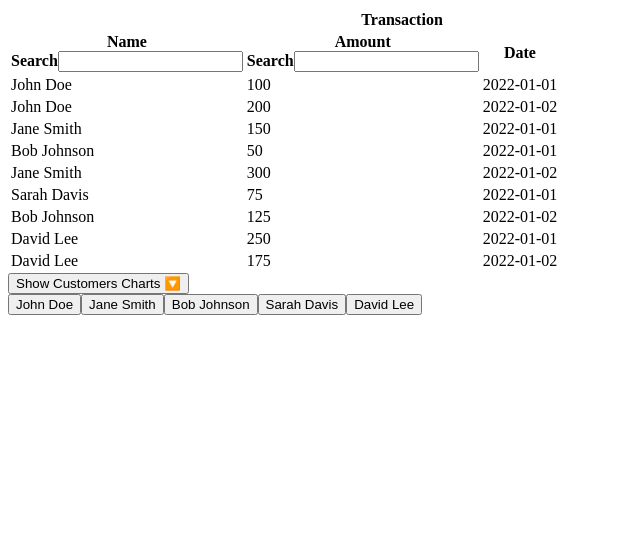
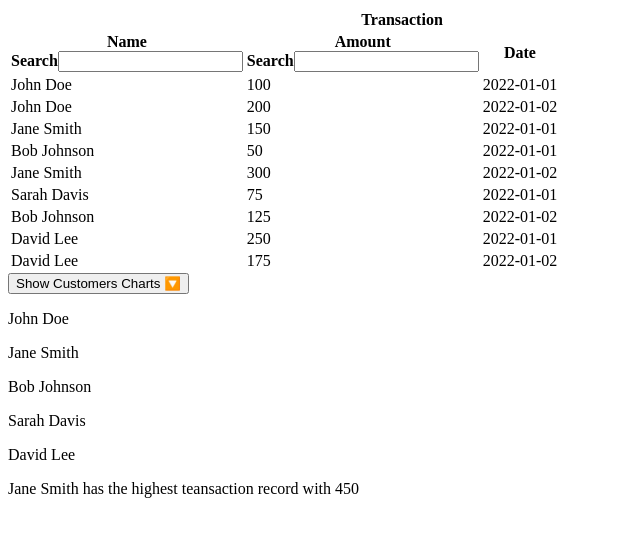
Before and after one commit to shadyhussein99/BlueSun-Task, a React (Vite) app: page / in a window 1280 px wide. Both pictures are taken after a click on the button "Show Customers Charts 🔽". Shown: the top 536 px of the page, without its empty margins (0-640 px from the left). Built offline with nearby package versions, Linux system fonts and the light colour scheme.

Commit message:
Constructing total transactions component

```diff
--- a/src/components/App.jsx
+++ b/src/components/App.jsx
@@ -2,10 +2,11 @@ import { useState } from "react"
 import Table from "./Table"
 import CustomersDropdownMenu from "./CustomersDropdownMenu"
 import BarChart from "./BarChart"
+import CustomersTotalTransactions from "./CustomersTotalTransactions"
 
 function App() {
 
-  const [customersChart, setCustomersChart] = useState({
+  const [customersDetails, setCustomersDetails] = useState({
     customer1: false,
     customer2: false,
     customer3: false,
@@ -17,15 +18,22 @@ function App() {
     <>
       <Table />
       <CustomersDropdownMenu
-        customersChart={customersChart}
-        setCustomersChart={setCustomersChart}
+        customersDetails={customersDetails}
+        setCustomersDetails={setCustomersDetails}
       />
       <BarChart
-        customer1Chart={customersChart.customer1}
-        customer2Chart={customersChart.customer2}
-        customer3Chart={customersChart.customer3}
-        customer4Chart={customersChart.customer4}
-        customer5Chart={customersChart.customer5}
+        customer1Chart={customersDetails.customer1}
+        customer2Chart={customersDetails.customer2}
+        customer3Chart={customersDetails.customer3}
+        customer4Chart={customersDetails.customer4}
+        customer5Chart={customersDetails.customer5}
+      />
+      <CustomersTotalTransactions
+        customer1Transaction={customersDetails.customer1}
+        customer2Transaction={customersDetails.customer2}
+        customer3Transaction={customersDetails.customer3}
+        customer4Transaction={customersDetails.customer4}
+        customer5Transaction={customersDetails.customer5}
       />
     </>
   )
--- a/src/components/BarChart.jsx
+++ b/src/components/BarChart.jsx
@@ -1,3 +1,4 @@
+// The component of the Bar Charts
 
 import { useSelector } from "react-redux"
 import { Chart as ChartJS } from "chart.js/auto"   // chart.js library for charts
--- a/src/components/CustomersDropdownMenu.jsx
+++ b/src/components/CustomersDropdownMenu.jsx
@@ -11,39 +11,39 @@ function CustomersDropdownMenu(props) {
     // The logic used to show the chart of the selected customer only from the dropdown menu
     const handleClick = (index) => {
         if (index === 0) {
-            const updatedObject = Object.keys(props.customersChart).reduce((acc, curr) => {
+            const updatedObject = Object.keys(props.customersDetails).reduce((acc, curr) => {
                 acc[curr] = false;
                 return acc;
             }, {});
-            props.setCustomersChart({ ...updatedObject, customer1: true });
+            props.setCustomersDetails({ ...updatedObject, customer1: true });
 
         } else if (index === 1) {
-            const updatedObject = Object.keys(props.customersChart).reduce((acc, curr) => {
+            const updatedObject = Object.keys(props.customersDetails).reduce((acc, curr) => {
                 acc[curr] = false;
                 return acc;
             }, {});
-            props.setCustomersChart({ ...updatedObject, customer2: true });
+            props.setCustomersDetails({ ...updatedObject, customer2: true });
 
         } else if (index === 2) {
-            const updatedObject = Object.keys(props.customersChart).reduce((acc, curr) => {
+            const updatedObject = Object.keys(props.customersDetails).reduce((acc, curr) => {
                 acc[curr] = false;
                 return acc;
             }, {});
-            props.setCustomersChart({ ...updatedObject, customer3: true });
+            props.setCustomersDetails({ ...updatedObject, customer3: true });
 
         } else if (index === 3) {
-            const updatedObject = Object.keys(props.customersChart).reduce((acc, curr) => {
+            const updatedObject = Object.keys(props.customersDetails).reduce((acc, curr) => {
                 acc[curr] = false;
                 return acc;
             }, {});
-            props.setCustomersChart({ ...updatedObject, customer4: true });
+            props.setCustomersDetails({ ...updatedObject, customer4: true });
 
         } else if (index === 4) {
-            const updatedObject = Object.keys(props.customersChart).reduce((acc, curr) => {
+            const updatedObject = Object.keys(props.customersDetails).reduce((acc, curr) => {
                 acc[curr] = false;
                 return acc;
             }, {});
-            props.setCustomersChart({ ...updatedObject, customer5: true });
+            props.setCustomersDetails({ ...updatedObject, customer5: true });
         }
     }
 
@@ -54,7 +54,7 @@ function CustomersDropdownMenu(props) {
         {toggle && (
             <div>
                 {data.customers.map((value, index) => {
-                    return <button key={value.id} onClick={() => handleClick(index)}>{value.name}</button>
+                    return <p key={value.id} onClick={() => handleClick(index)}>{value.name}</p>
                 })}
             </div>
         )}
--- /dev/null
+++ b/src/components/CustomersTotalTransactions.jsx
@@ -0,0 +1,47 @@
+// The component of the total transactions of each customer
+
+import { useSelector } from "react-redux"
+
+function CustomersTotalTransactions(props) {
+
+    const data = useSelector((state) => state.data.value)    // Data of the json file
+
+    // Total transactions of each customer
+    const customer1Data = data.transactions.filter((value) => value.customer_id === 1).reduce((curr, acc) => { return curr.amount + acc.amount })
+    const customer2Data = data.transactions.filter((value) => value.customer_id === 2).reduce((curr, acc) => { return curr.amount + acc.amount })
+    const customer3Data = data.transactions.filter((value) => value.customer_id === 3).reduce((curr, acc) => { return curr.amount + acc.amount })
+    const customer4Data = data.transactions.filter((value) => value.customer_id === 4).reduce((curr, acc) => { return curr.amount + acc.amount })
+    const customer5Data = data.transactions.filter((value) => value.customer_id === 5).reduce((curr, acc) => { return curr.amount + acc.amount })
+
+    // This helps in making an array of objects with the name and total amount properties to be able to indicate the customer with max transactions
+    const groupedTransactions = data.transactions.reduce((acc, transaction) => {
+        const { customer_id, amount } = transaction;
+        if (!acc[customer_id]) acc[customer_id] = 0;
+        acc[customer_id] += amount;
+        return acc;
+    }, {});
+
+    const totalCustomersTransactions = data.customers.map(({ id, name }) => ({
+        name,
+        amount: groupedTransactions[id] || 0,
+    }));
+
+    // Used or (||) operator to return the amount directly if the customer made only one transaction as the reduce method returns an object if the array has only one element
+    const maxTransaction = Math.max(customer1Data.amount || customer1Data, customer2Data.amount || customer2Data, customer3Data.amount || customer3Data, customer4Data.amount || customer4Data, customer5Data.amount || customer5Data)
+
+    const customerHighestTransaction = totalCustomersTransactions.find((value) => value.amount === maxTransaction)
+
+    return <section>
+
+        {props.customer1Transaction && <p>{data.customers[0].name} total transactions is {customer1Data.amount || customer1Data}</p>}
+        {props.customer2Transaction && <p>{data.customers[1].name} total transactions is {customer2Data.amount || customer2Data}</p>}
+        {props.customer3Transaction && <p>{data.customers[2].name} total transactions is {customer3Data.amount || customer3Data}</p>}
+        {props.customer4Transaction && <p>{data.customers[3].name} total transactions is {customer4Data.amount || customer4Data}</p>}
+        {props.customer5Transaction && <p>{data.customers[4].name} total transactions is {customer5Data.amount || customer5Data}</p>}
+
+        <p>{customerHighestTransaction.name} has the highest teansaction record with {customerHighestTransaction.amount}</p>
+
+    </section>
+}
+
+export default CustomersTotalTransactions
```
